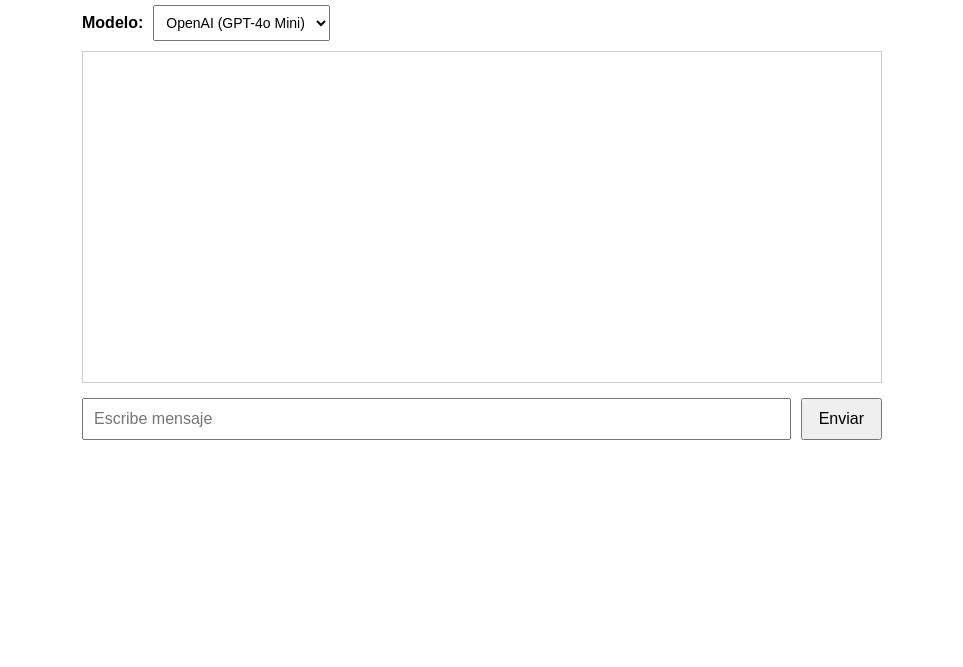
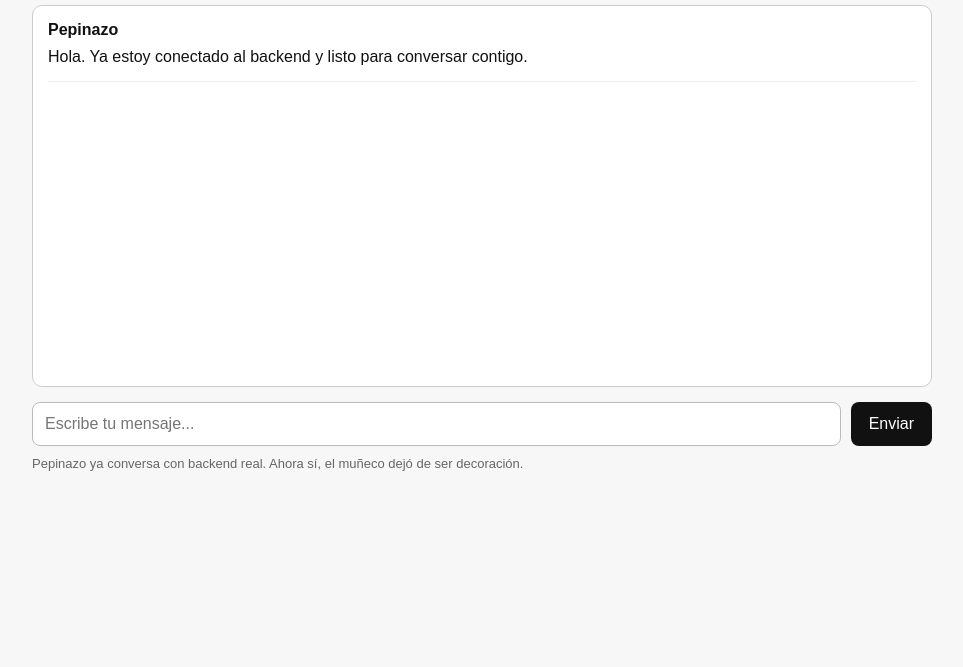
Before and after one commit to diosses7/pepinazo-ai, a website: page public/index.html in a window 1280 px wide. Shown: the part 133-800 px from the top of the page, without its empty margins (158-1121 px from the left). Drawn offline with Linux system fonts and the light colour scheme.

Commit message:
Update index.html

```diff
--- a/public/index.html
+++ b/public/index.html
@@ -7,9 +7,11 @@
 <style>
 body {
 font-family: Arial, sans-serif;
-max-width: 800px;
+max-width: 900px;
 margin: 40px auto;
 padding: 20px;
+background: #f7f7f7;
+color: #111;
 }
 
 h1 {
@@ -18,28 +20,14 @@ margin-bottom: 20px;
 
 #chat {
 border: 1px solid #ccc;
+background: #fff;
 padding: 15px;
-min-height: 300px;
-max-height: 500px;
+min-height: 350px;
+max-height: 550px;
+overflow-y: auto;
+white-space: pre-wrap;
+border-radius: 10px;
 margin-bottom: 15px;
-white-space: pre-wrap;
-overflow-y: auto;
-}
-
-.controles {
-display: flex;
-gap: 10px;
-margin-bottom: 10px;
-align-items: center;
-}
-
-.controles label {
-font-weight: bold;
-}
-
-.controles select {
-padding: 8px;
-font-size: 14px;
 }
 
 .fila {
@@ -49,14 +37,21 @@ gap: 10px;
 
 #msg {
 flex: 1;
-padding: 10px;
+padding: 12px;
 font-size: 16px;
+border: 1px solid #bbb;
+border-radius: 8px;
+outline: none;
 }
 
 #btn {
-padding: 10px 16px;
+padding: 12px 18px;
 font-size: 16px;
+border: none;
+border-radius: 8px;
 cursor: pointer;
+background: #111;
+color: white;
 }
 
 #btn:disabled {
@@ -64,111 +59,113 @@ opacity: 0.6;
 cursor: not-allowed;
 }
 
-.user {
-margin-bottom: 12px;
+.mensaje {
+margin-bottom: 18px;
+padding-bottom: 12px;
+border-bottom: 1px solid #eee;
 }
 
-.bot {
-margin-bottom: 20px;
+.autor {
+font-weight: bold;
+display: block;
+margin-bottom: 6px;
 }
 
-.provider-tag {
-font-size: 12px;
+.usuario .autor {
+color: #0b57d0;
+}
+
+.bot .autor {
+color: #111;
+}
+
+.error .autor {
+color: #b00020;
+}
+
+.texto {
+line-height: 1.5;
+}
+
+.hint {
+font-size: 13px;
 color: #666;
-margin-left: 6px;
+margin-top: 10px;
 }
 </style>
 </head>
 <body>
 <h1>Pepinazo AI</h1>
 
-<div class="controles">
-<label for="provider">Modelo:</label>
-<select id="provider">
-<option value="openai">OpenAI (GPT-4o Mini)</option>
-<option value="perplexity">Perplexity (Sonar)</option>
-</select>
-</div>
-
 <div id="chat"></div>
 
 <div class="fila">
-<input id="msg" placeholder="Escribe mensaje" />
-<button id="btn" type="button" onclick="enviar()">Enviar</button>
+<input
+id="msg"
+type="text"
+placeholder="Escribe tu mensaje..."
+autocomplete="off"
+/>
+<button id="btn" onclick="enviar()">Enviar</button>
+</div>
+
+<div class="hint">
+Pepinazo ya conversa con backend real. Ahora sí, el muñeco dejó de ser decoración.
 </div>
 
 <script>
-function agregarMensaje(tipo, autor, texto, etiqueta) {
 const chat = document.getElementById("chat");
-const div = document.createElement("div");
-div.className = tipo;
+const input = document.getElementById("msg");
+const btn = document.getElementById("btn");
 
-const strong = document.createElement("strong");
-strong.textContent = autor + ": ";
+function agregarMensaje(tipo, autor, texto) {
+const bloque = document.createElement("div");
+bloque.className = `mensaje ${tipo}`;
 
-const span = document.createElement("span");
-span.textContent = texto;
+const autorEl = document.createElement("span");
+autorEl.className = "autor";
+autorEl.textContent = autor;
 
-div.appendChild(strong);
+const textoEl = document.createElement("div");
+textoEl.className = "texto";
+textoEl.textContent = texto;
 
-if (etiqueta) {
-const tag = document.createElement("span");
-tag.className = "provider-tag";
-tag.textContent = "[" + etiqueta + "]";
-div.appendChild(tag);
-}
-
-div.appendChild(document.createElement("br"));
-div.appendChild(span);
-chat.appendChild(div);
+bloque.appendChild(autorEl);
+bloque.appendChild(textoEl);
+chat.appendChild(bloque);
 chat.scrollTop = chat.scrollHeight;
 }
 
 async function enviar() {
-const input = document.getElementById("msg");
-const btn = document.getElementById("btn");
-const providerSelect = document.getElementById("provider");
-
 const message = input.value.trim();
-const provider = providerSelect.value;
-const providerName =
-providerSelect.options[providerSelect.selectedIndex].text;
 
 if (!message) return;
 
-agregarMensaje("user", "Tú", message);
+agregarMensaje("usuario", "Tú", message);
+
 input.value = "";
 input.disabled = true;
 btn.disabled = true;
-btn.textContent = "Enviando...";
+btn.textContent = "Pensando...";
 
 try {
-const r = await fetch("/api/chat", {
+const response = await fetch("/api/chat", {
 method: "POST",
 headers: {
 "Content-Type": "application/json"
 },
-body: JSON.stringify({ message, provider })
+body: JSON.stringify({ message })
 });
 
-const data = await r.json();
+const data = await response.json();
 
-if (!r.ok) {
-throw new Error(data.reply || "Error del servidor");
+if (!response.ok) {
+agregarMensaje("error", "Error", data.reply || "Error del servidor");
+} else {
+agregarMensaje("bot", "Pepinazo", data.reply || "Sin respuesta");
 }
-
-agregarMensaje(
-"bot",
-"Pepinazo",
-data.reply || "Sin respuesta",
-providerName
-);
 } catch (error) {
-agregarMensaje(
-"bot",
-"Error",
-error.message || "No se pudo conectar con el servidor."
-);
+agregarMensaje("error", "Error", "No se pudo conectar con el servidor.");
 } finally {
 input.disabled = false;
 btn.disabled = false;
@@ -177,11 +174,17 @@ input.focus();
 }
 }
 
-document.getElementById("msg").addEventListener("keydown", function (event) {
-if (event.key === "Enter") {
+input.addEventListener("keydown", function (event) {
+if (event.key === "Enter" && !btn.disabled) {
 enviar();
 }
 });
+
+agregarMensaje(
+"bot",
+"Pepinazo",
+"Hola. Ya estoy conectado al backend y listo para conversar contigo."
+);
 </script>
 </body>
 </html>
```
